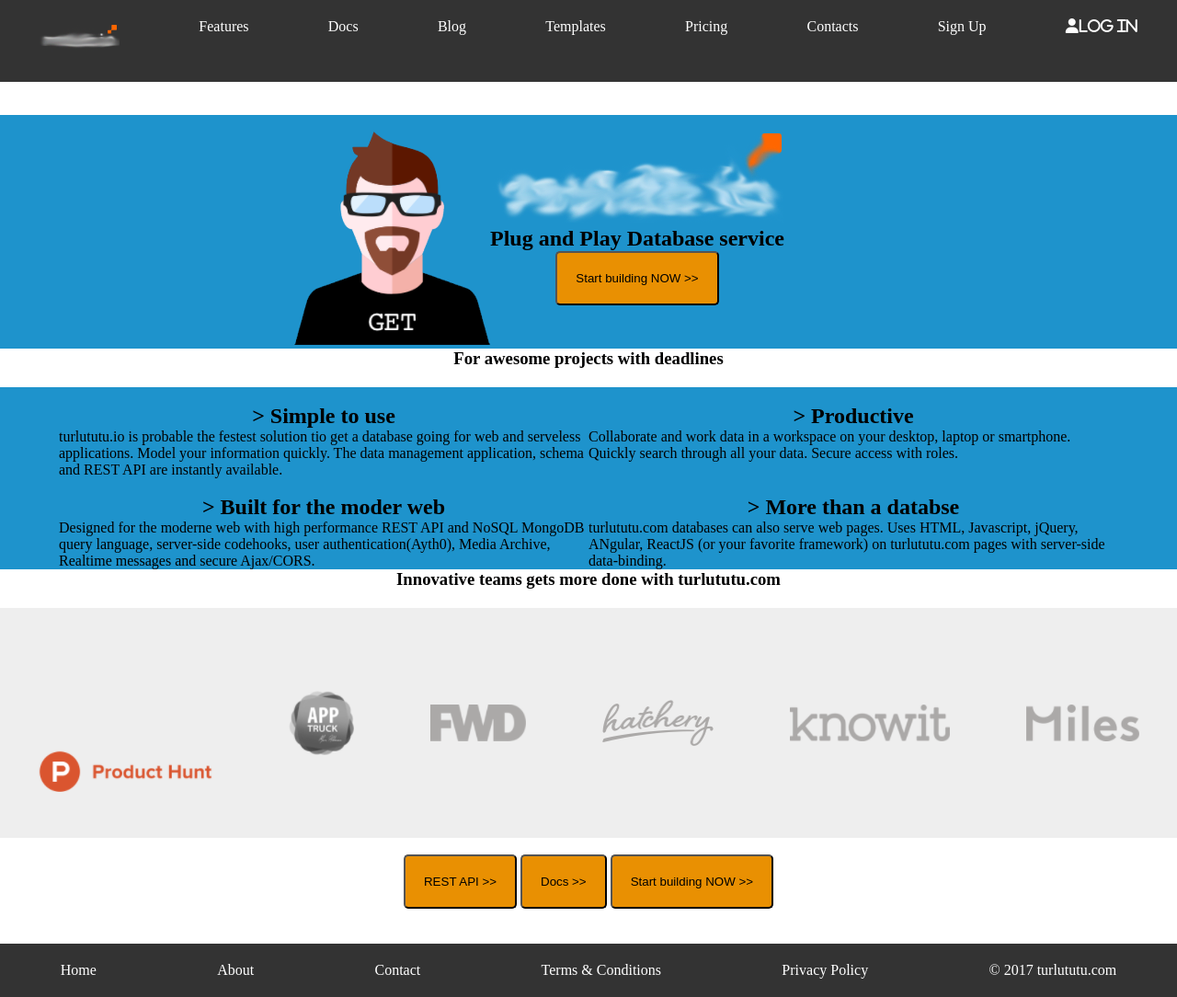
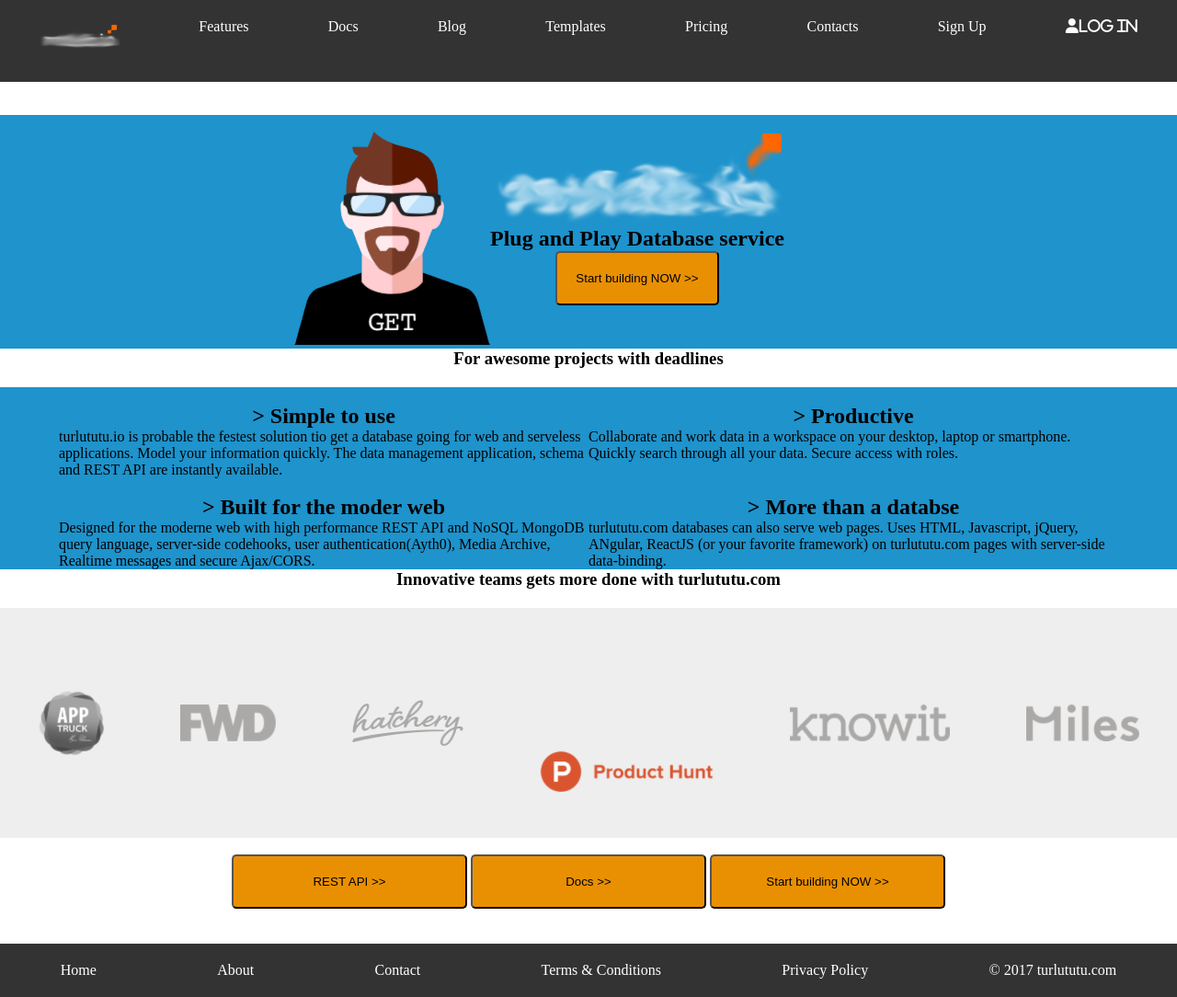
Before and after one commit to Lorenzo-chahid/turlututu-2, a plain HTML site: page index.html in a window 1280 px wide. Shown: the whole page at 92% size. Drawn offline with Linux system fonts and the light colour scheme.

Commit message:
moadification for partenaire

```diff
--- a/index.html
+++ b/index.html
@@ -100,10 +100,11 @@
                 </article>
 
                 <div class="partenaire" >
-                    <img src="assets/img/product-hunt-logo.png" alt="partenaire" class="red" >
+
                     <img src="assets/img/app-truck-logo.png" alt="partenaire" >
                     <img src="assets/img/fwd-logo.png" alt="partenaire" >
                     <img src="assets/img/hatchery-logo.png" alt="partenaire" >
+                    <img src="assets/img/product-hunt-logo.png" alt="partenaire" class="red" >
                     <img src="assets/img/knowit-logo.png" alt="partenaire" >
                     <img src="assets/img/miles-logo.png" alt="partenaire" >
 
@@ -112,9 +113,9 @@
 
 
                 <div class="bandeau" id="sponso">
-                    <button type="button" class="btn-1"> REST API >></button>
-                    <button type="button" class="btn-2"> Docs >></button>
-                    <button type="button" class="btn-3"> Start building NOW >></button>
+                    <button type="button" class="btnb"> REST API >></button>
+                    <button type="button" class="btnb"> Docs >></button>
+                    <button type="button" class="btnb"> Start building NOW >></button>
                 </div>
 
             </section>
```
